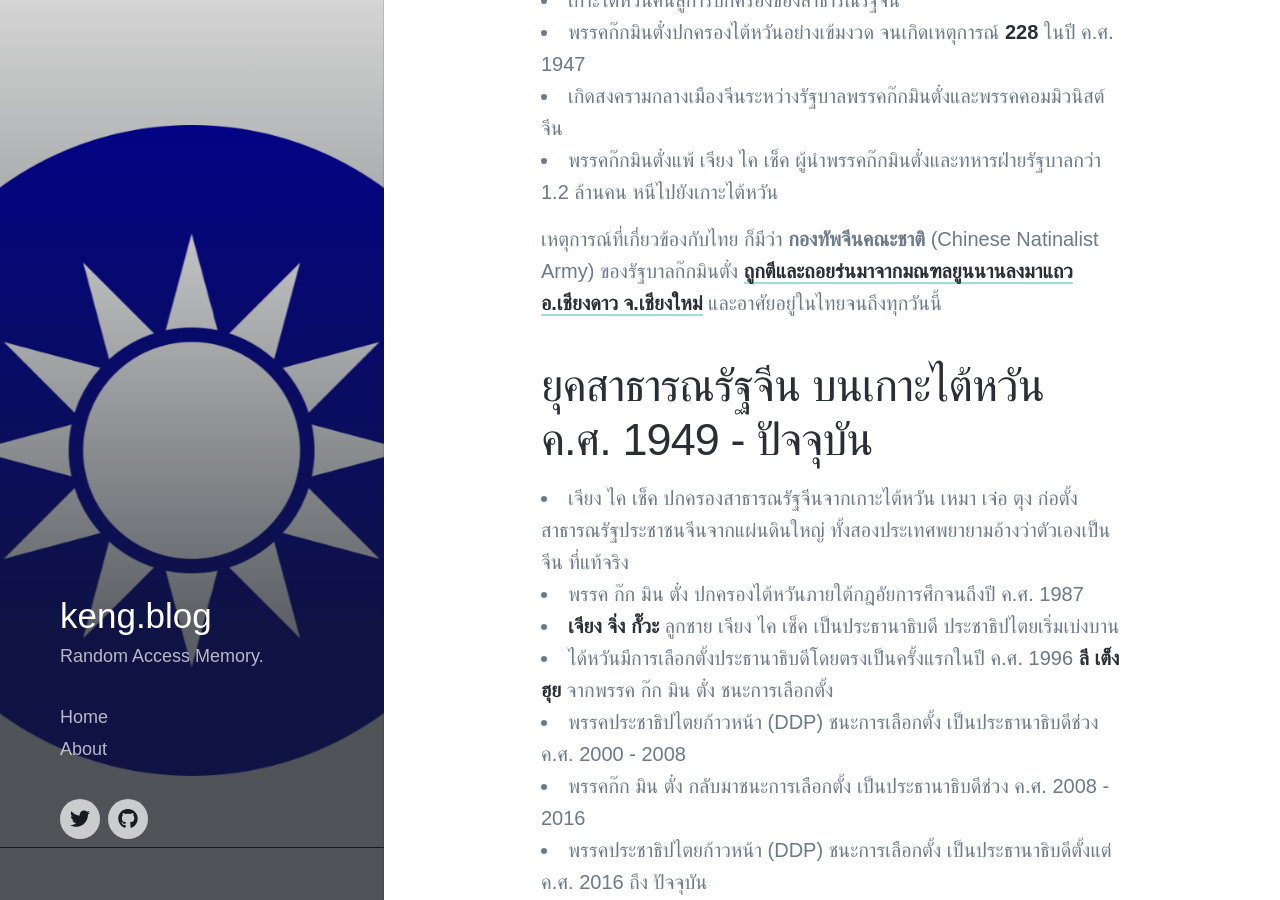
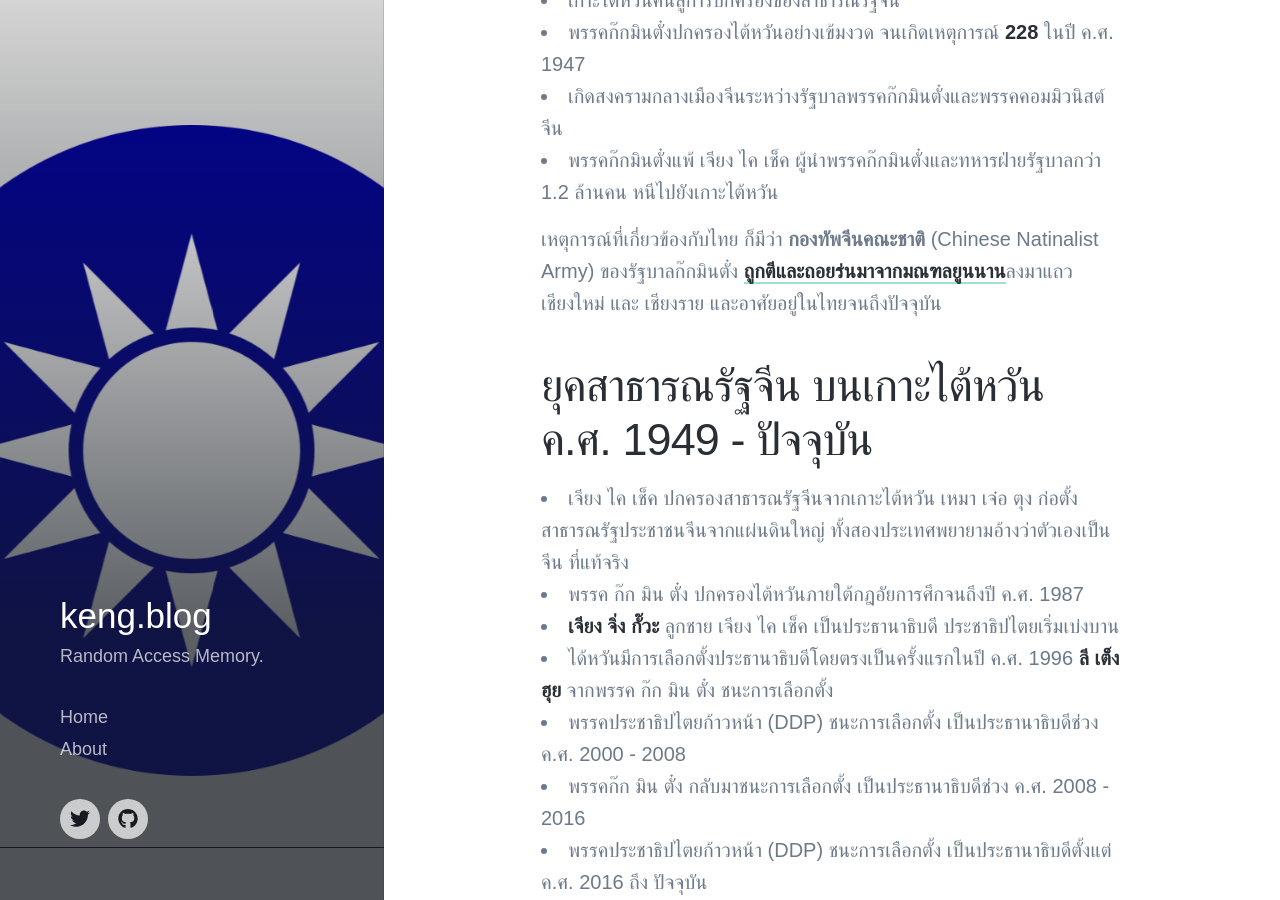
Before and after one commit to kengggg/kengggg.github.io, a Jekyll site: the page built from _posts/2021-01-17-the-political-history-of-taiwan.md, in a window 1280 px wide and 900 px high, scrolled down 2655 px. Built offline with Jekyll 4.4.1, drawn with Linux system fonts in a browser that asks for light colours; nearby versions of some CDN libraries; some web fonts are replaced.

Commit message:
fix typos

```diff
--- a/_posts/2021-01-17-the-political-history-of-taiwan.md
+++ b/_posts/2021-01-17-the-political-history-of-taiwan.md
@@ -56,7 +56,7 @@ excerpt: วันก่อนเกิดอยากรู้ประวั
 - เกิดสงครามกลางเมืองจีนระหว่างรัฐบาลพรรคก๊กมินตั๋งและพรรคคอมมิวนิสต์จีน
 - พรรคก๊กมินตั๋งแพ้ เจียง ไค เช็ค ผู้นำพรรคก๊กมินตั๋งและทหารฝ่ายรัฐบาลกว่า 1.2 ล้านคน หนีไปยังเกาะไต้หวัน
 
-เหตุการณ์ที่เกี่ยวข้องกับไทย ก็มีว่า **กองทัพจีนคณะชาติ** (Chinese Natinalist Army) ของรัฐบาลก๊กมินตั๋ง [ถูกตีและถอยร่นมาจากมณฑลยูนนานลงมาแถว อ.เชียงดาว จ.เชียงใหม่][8] และอาศัยอยู่ในไทยจนถึงทุกวันนี้
+เหตุการณ์ที่เกี่ยวข้องกับไทย ก็มีว่า **กองทัพจีนคณะชาติ** (Chinese Natinalist Army) ของรัฐบาลก๊กมินตั๋ง [ถูกตีและถอยร่นมาจากมณฑลยูนนาน][8]ลงมาแถว เชียงใหม่ และ เชียงราย และอาศัยอยู่ในไทยจนถึงปัจจุบัน
 
 ## ยุคสาธารณรัฐจีน บนเกาะไต้หวัน ค.ศ. 1949 - ปัจจุบัน
 
```
